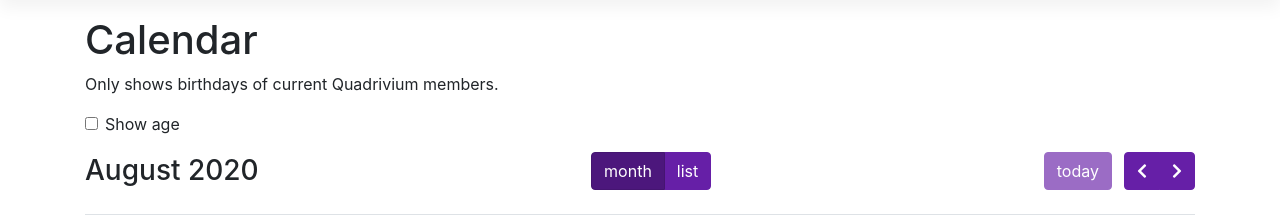
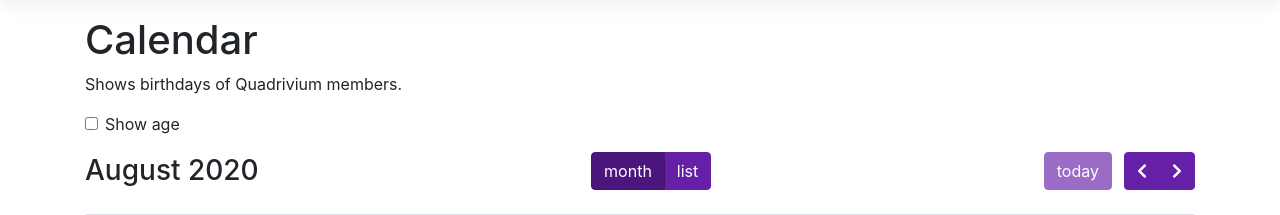
Before and after one commit to mhvis/tutti, a Django app: template duqduqgo/templates/duqduqgo/qalendar.html in a window 1280 px wide. Shown: the part 66-281 px from the top of the page. Run offline with Django 3.2, Linux system fonts and the light colour scheme; the template is opened without the code that fills it, so the values that code supplies are empty; some libraries are stand-ins or nearby versions.

Commit message:
Text update

```diff
--- a/duqduqgo/templates/duqduqgo/qalendar.html
+++ b/duqduqgo/templates/duqduqgo/qalendar.html
@@ -7,7 +7,7 @@
 {% block content %}
     <h1>Calendar</h1>
     <p>
-        Only shows birthdays of current Quadrivium members.
+        Shows birthdays of Quadrivium members.
     </p>
     <div class="form-check">
         <input class="form-check-input" type="checkbox" id="showAge">
```
